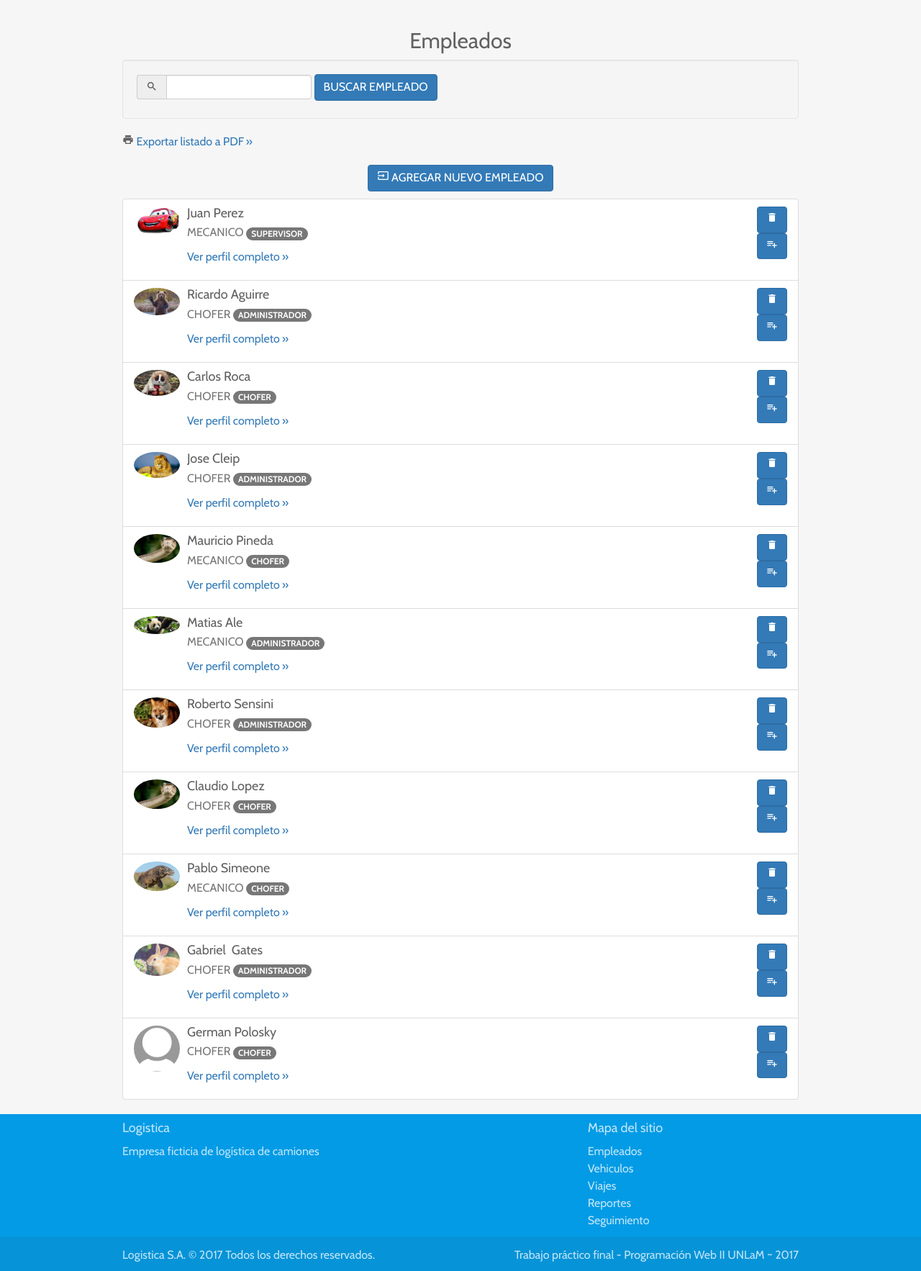
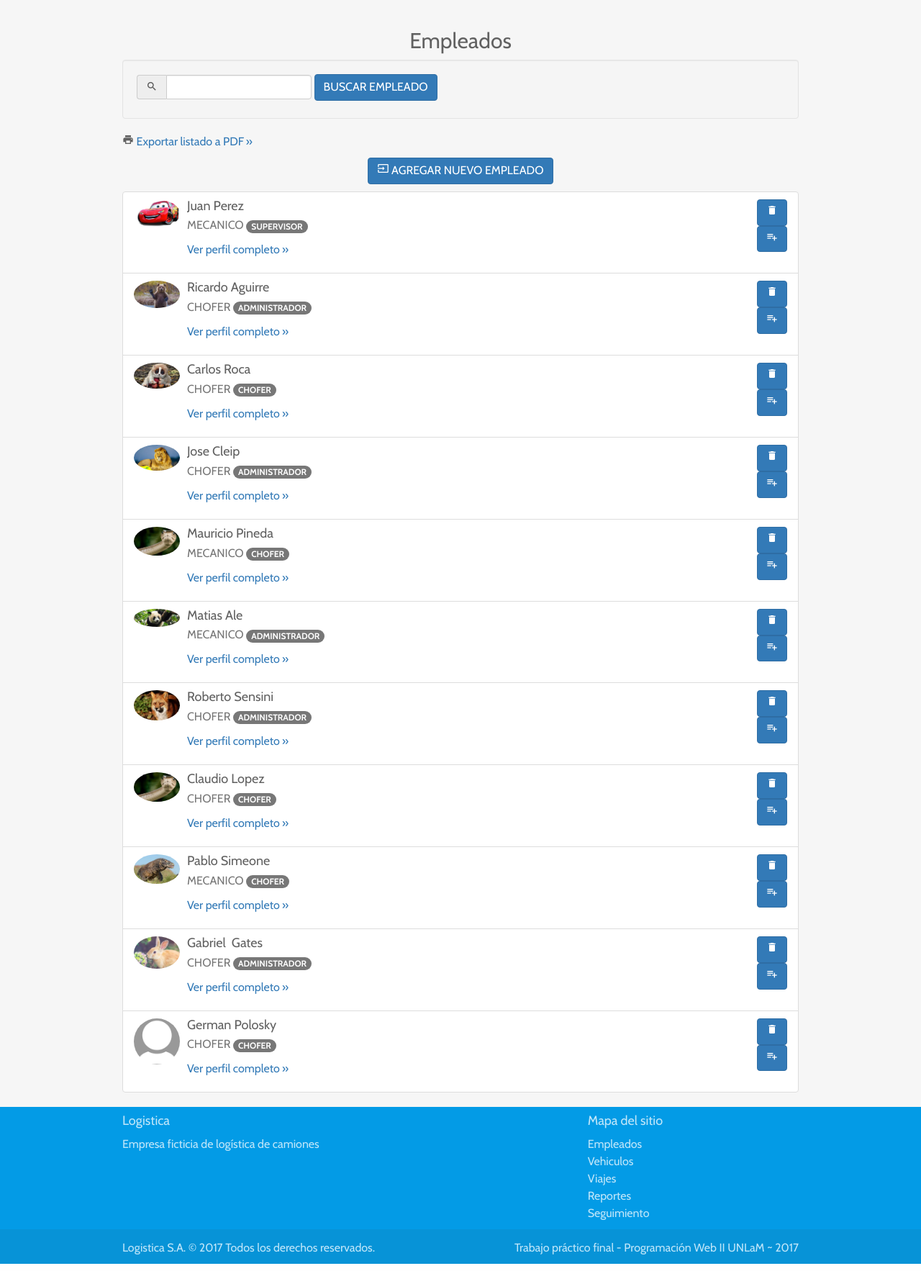
Before and after one commit to quelo77/logistica, a PHP site: page /web2/empleados.php in a window 1280 px wide. Shown: the part 55-1821 px from the top of the page at 72% size. Run offline with PHP 8.4, Linux system fonts and the light colour scheme; the visitor is signed in with stand-in values (Sample User, id 1); data comes from the database, SQL or seed files in the repository; some libraries are stand-ins or nearby versions.

Commit message:
algunos cambios

```diff
--- a/assets/css/main.css
+++ b/assets/css/main.css
@@ -44,34 +30,9 @@
 	padding: 10px 20px;
 }
 
-.margin-top-0 {
-	margin-top: 0;
-}
-.margin-top-10 {
-	margin-top: 10px;
-}
-.margin-top-20 {
-	margin-top: 20px;
-}
-.margin-bottom-10 {
-	margin-bottom: 10px;
-}
-
-/*.redondear-imagen {
-	border-radius: 50%;
-}*/
-
 .avatar-perfil-usuario {
 	max-width: 200px;
 }
-/*.tag {
-	background-color: #C3C3C3;
-	padding: 4px;
-	border-radius: 4px;
-	font-size: 10px;
-	vertical-align: top;
-	color: whitesmoke;
-}*/
 
 #formularioListaFiltrada {
 	max-width: inherit;
--- a/empleados.php
+++ b/empleados.php
@@ -37,19 +37,19 @@
 		</div>
 		<p>
 			<i class="material-icons prefix">print</i>
-			<a class="btn-exportar-pdf link margin-bottom-10" href="#">Exportar listado a PDF</a>
+			<a class="btn-exportar-pdf link" href="#">Exportar listado a PDF</a>
 		</p>
 		<!-- Fin Filtro de busqueda -->
 		<div class="row">
 			<!-- boton nuevo empleado -->
 			<?php if($_SESSION['id_rol'] == 3) { ?> <!-- Botón de agregar Empleado sólo habilitado para rol Supervisor -->
-				<div class="col-xs-12 margin-top-10 margin-bottom-10">
-					<div class="text-center">
+				<div class="col-xs-12">
+					<p class="text-center">
 						<a href="#modalNuevoEmpleado" id="btn-nuevo-lista" class="btn btn-primary text-uppercase" data-toggle="modal" data-target="#modalNuevoEmpleado">
 							<i class="material-icons right">input</i>
 							Agregar nuevo empleado
 						</a>
-					</div>
+					</p>
 				</div>
 			<?php } ?>
 			<!-- Fin boton nuevo empleado -->
--- a/index.php
+++ b/index.php
@@ -13,7 +13,7 @@
 <body>
     <?php require_once('source/inc/ga.php'); ?>
     <?php require_once('source/views/shared/_header.php'); ?>
-    <div class=" tarjetas container margin-top-20">
+    <div class="container">
         <!-- Contenido de pagina -->
         <div class="row">
             <!-- Tarjeta Empleados -->
--- a/login.php
+++ b/login.php
@@ -17,7 +17,7 @@
         <div class="text-center">
             <h1 class="login">Logistica S.A.</h1>
             <img src="assets/imagenes/camion-login.png" alt="Camión" class="responsive-img logo-camion">
-            <h2 class="margin-top-0 login">Sistema de gestión</h2>
+            <h2 class="login">Sistema de gestión</h2>
         </div>
 
         <!-- Contenido de pagina -->
--- a/source/inc/scripts.php
+++ b/source/inc/scripts.php
@@ -1,10 +1,8 @@
 <script type="text/javascript" src="assets/scripts/vendor/jquery-2.1.4.min.js"></script>
 <script type="text/javascript" src="assets/scripts/vendor/googlemapsAPI.js"></script>
 <script type="text/javascript" src="assets/scripts/vendor/gmaps.js"></script>
-<!--<script type="text/javascript" src="assets/scripts/vendor/materialize.js"></script>-->
 <script src="https://maxcdn.bootstrapcdn.com/bootstrap/3.3.7/js/bootstrap.min.js"></script>
 <script type="text/javascript" src="assets/scripts/vendor/sweetalert2.min.js"></script>
-<!--<script type="text/javascript" src="assets/scripts/ComponentesMaterialize.js"></script>-->
 <script type="text/javascript" src="assets/scripts/Empleados.js"></script>
 <script type="text/javascript" src="assets/scripts/Viajes.js"></script>
 <script type="text/javascript" src="assets/scripts/Vehiculos.js"></script>
--- a/source/views/shared/_footer.php
+++ b/source/views/shared/_footer.php
@@ -1,13 +1,13 @@
-<footer class="page-footer light-blue darken-1">
+<footer>
 	<div class="container">
 		<div class="row">
-			<div class="col-xs-12 col-md-6">
+			<div class="col-xs-12 col-sm-6">
 				<h2 class="h4">Logistica</h2>
 				<p>Empresa ficticia de logística de camiones</p>
 <!-- 				<p class="text-lighten-4"><a class="white-text link" href="https://github.com" target="_blank">Ver código en Github</a></p>
  -->			</div>
         <?php if($_SESSION['id_rol'] == 3) { ?>
-				<div class="col-xs-12 col-md-4 col-md-offset-2">
+				<div class="col-xs-12 col-sm-4 col-sm-offset-2">
 					<h2 class="h4">Mapa del sitio</h2>
 					<ul class="list-unstyled">
 						<li><a href="empleados.php">Empleados</a></li>
@@ -23,10 +23,10 @@
 	<div class="footer-copyright">
 		<div class="container">
 			<div class="row">
-				<div class="col-xs-12 col-md-6">
+				<div class="col-xs-12 col-sm-6">
 					<p>Logistica S.A. © <?php echo date("Y"); ?> Todos los derechos reservados.</p>
 				</div>
-				<div class="col-xs-12 col-md-6">
+				<div class="col-xs-12 col-sm-6">
 					<p class="text-right">Trabajo práctico final - Programación Web II UNLaM ~ 2017</p>
 				</div>
 			</div>
--- a/vehiculos.php
+++ b/vehiculos.php
@@ -41,13 +41,13 @@
 		<div class="row">
 			<!-- boton nuevo vehiculo -->
 			<?php if($_SESSION['id_rol'] == 3) { ?> <!-- Botón de agregar Empleado sólo habilitado para rol Supervisor -->
-				<div class="col-xs-12 margin-top-10 margin-bottom-10">
-					<div class="text-center">
+				<div class="col-xs-12">
+					<p class="text-center">
 						<a href="#modalNuevoVehiculo" id="btn-nuevo-lista" class="btn btn-primary text-uppercase" data-toggle="modal" data-target="#modalNuevoVehiculo">
 							<i class="material-icons right">input</i>
 							Agregar nuevo
 						</a>
-					</div>
+					</p>
 				</div>
 			<?php } ?>
 			<!-- Fin boton nuevo vehiculo -->
--- a/viajes.php
+++ b/viajes.php
@@ -15,7 +15,7 @@
 <body>
 	<?php require_once('source/inc/ga.php'); ?>
 	<?php require_once('source/views/shared/_header.php'); ?>
-	<div class="container margin-top-20">
+	<div class="container">
 		<!-- Contenido de pagina -->
 		<div class="row">
 			<div class="col-xs-12">
```
Also changed, not shown: other parts of assets/css/main.css (+1 -72 lines).
